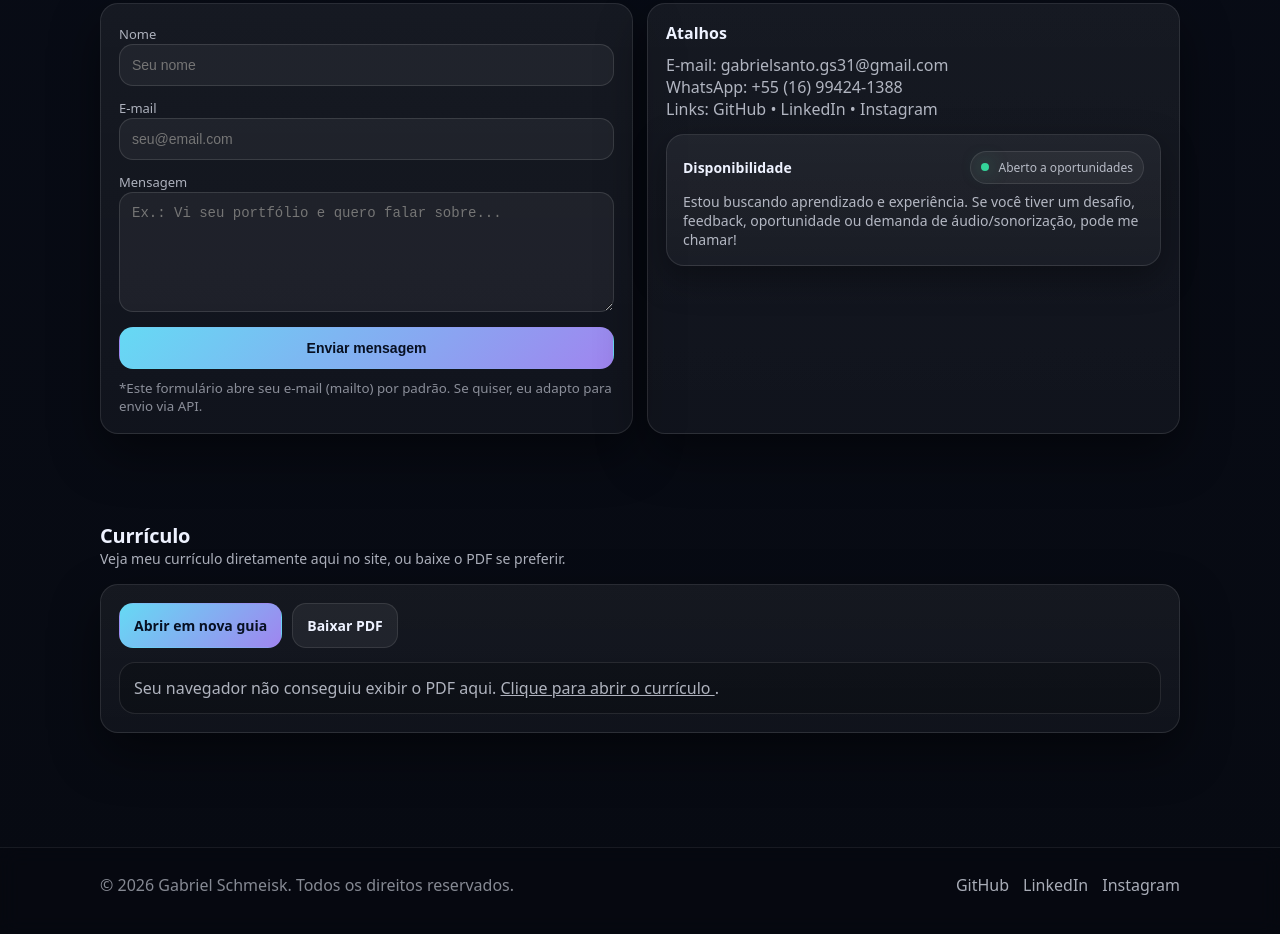
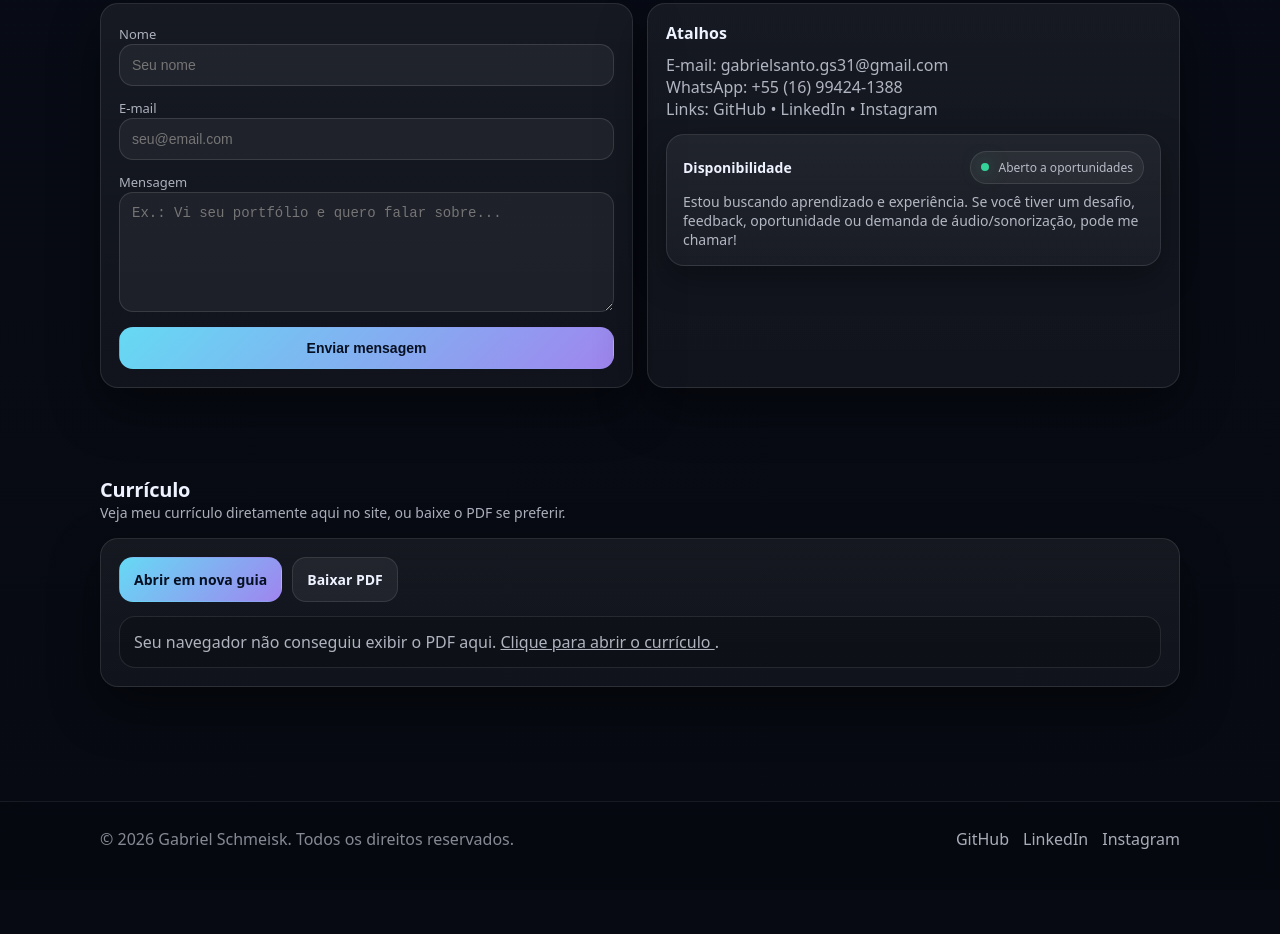
Before and after one commit to GabrielSchmeisk/frontend-site, a plain HTML site: page portfolio.html in a window 1280 px wide. Shown: the part 3280-4214 px from the top of the page. After the commit the page ends 4170 px from the top, so only its background shows below. Drawn offline with Linux system fonts and the light colour scheme.

Commit message:
Update portfolio.html

```diff
--- a/portfolio.html
+++ b/portfolio.html
@@ -962,9 +962,6 @@
               <textarea id="msg" name="msg" placeholder="Ex.: Vi seu portfólio e quero falar sobre..." required></textarea>
             </div>
             <button class="btn primary" type="submit">Enviar mensagem</button>
-            <small style="color:rgba(238,242,255,.55);">
-              *Este formulário abre seu e-mail (mailto) por padrão. Se quiser, eu adapto para envio via API.
-            </small>
           </form>
 
           <div class="glass aboutBox reveal">
```
